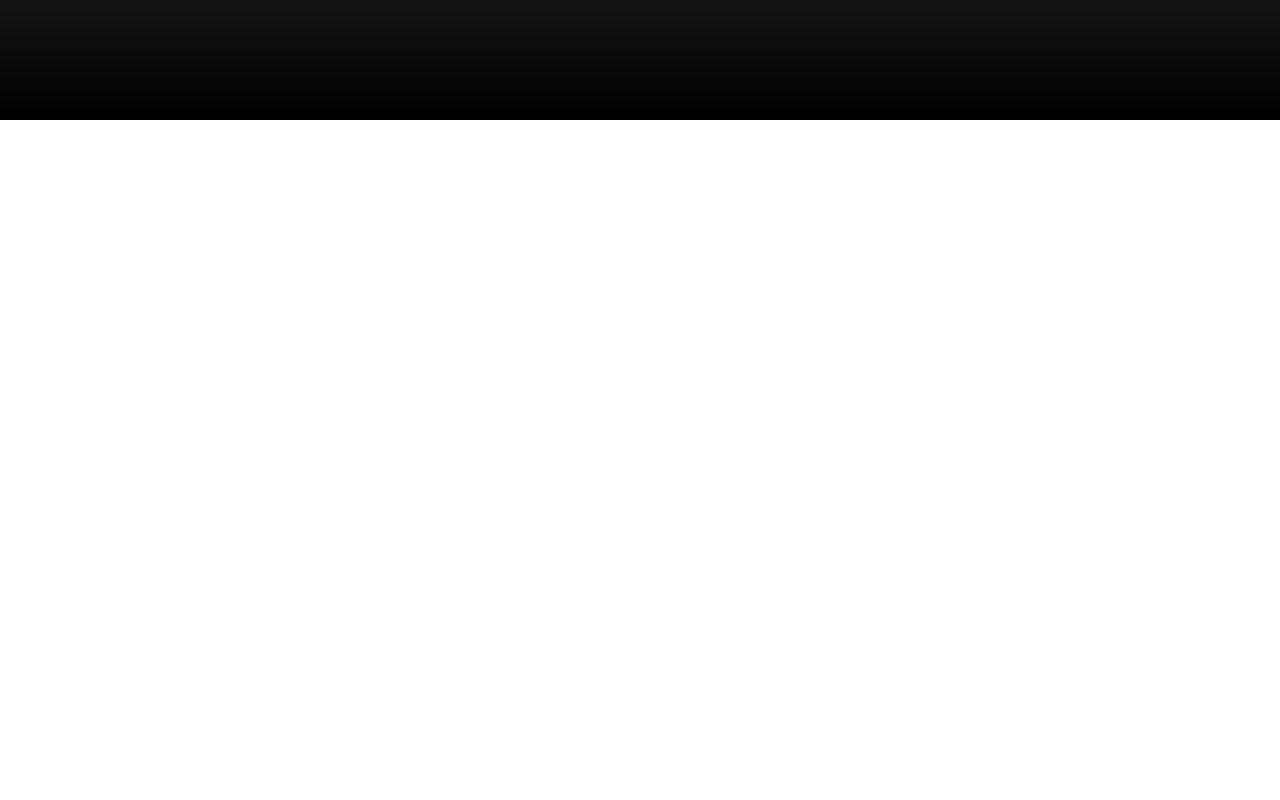
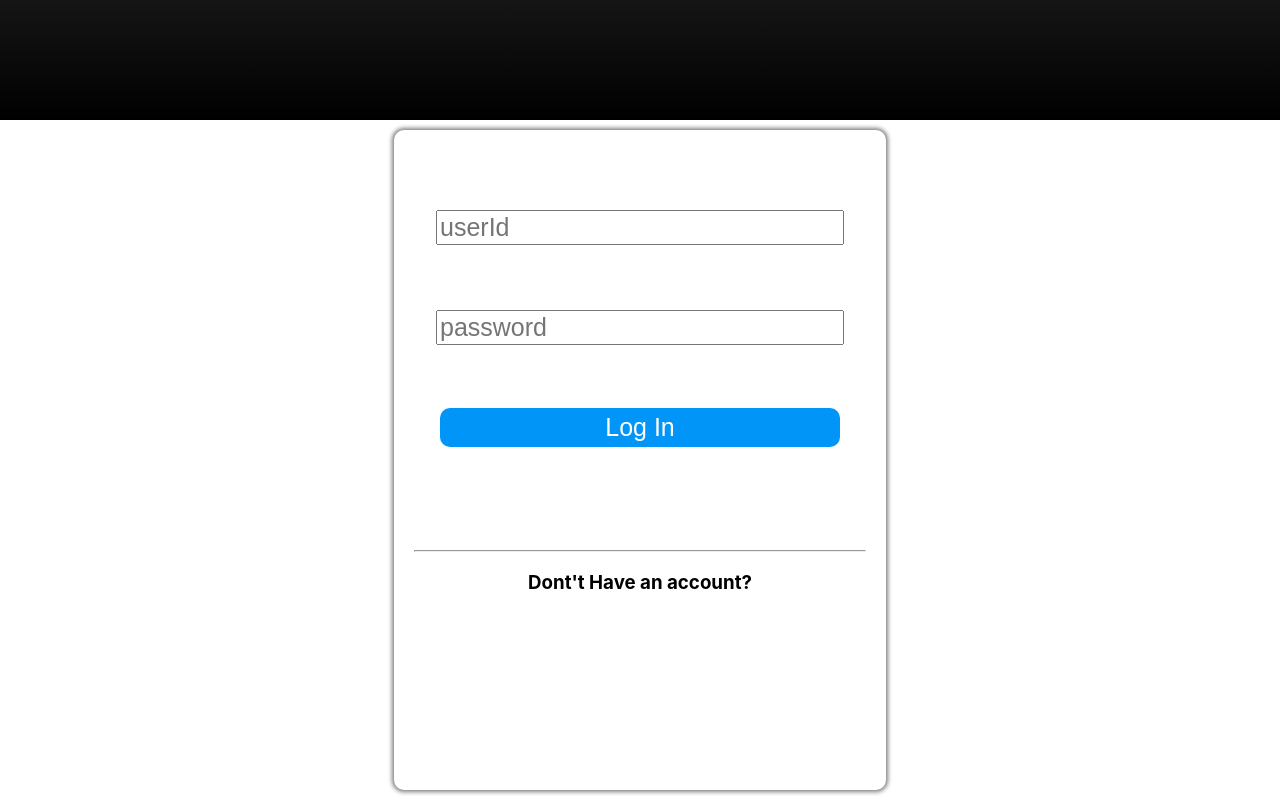
Before and after one commit to SaurabhShrikhande/MCT_LeetcodeClone, a React (Create React App) app: page / in a window 1280 px wide. Shown: the part 678-1478 px from the top of the page. Before the commit the page ends 800 px from the top, so only its background shows below. Built offline with nearby package versions, Linux system fonts and the light colour scheme; no server answers.

Commit message:
firebase

```diff
--- a/package.json
+++ b/package.json
@@ -7,6 +7,7 @@
     "@testing-library/react": "^13.4.0",
     "@testing-library/user-event": "^13.5.0",
     "axios": "^1.6.7",
+    "firebase": "^10.8.0",
     "react": "^18.2.0",
     "react-dom": "^18.2.0",
     "react-scripts": "5.0.1",
--- a/src/App.css
+++ b/src/App.css
@@ -2,8 +2,18 @@
   text-align: center;
 } */
 
-.App {
+.Appone {
  box-sizing: border-box;
  margin: 0;
  padding: 0;
 }
+
+.App {
+  text-align: center;
+}
+
+.flex{
+  display: flex;
+  justify-content: center;
+  align-items: center;
+}
--- a/src/App.js
+++ b/src/App.js
@@ -3,6 +3,7 @@ import { useEffect } from 'react';
 import axios from 'axios';
 import Nav from './Nav';
 import Home from './Home';
+import SignIn from './SignIn';
 
 function App() {
  useEffect(() => {
@@ -29,9 +30,10 @@ async function callapi (){
  },[])
 
   return (
-    <div  className="App">
+    <div  className="Appone">
        <Nav/>
        <Home/>
+       <SignIn/>
     </div>
   );
 }
--- a/src/Home.js
+++ b/src/Home.js
@@ -5,7 +5,7 @@ export default function Home(){
             <div style={{textAlign:"center", color:"white"}}>
             <h1>A New Way to Learn</h1>
             <p style={{maxWidth:"500px"}}>LeetCode is the best platform to help you enhance your skills, expand your knowledge and prepare for technical interviews.</p>
-            <button style={{background:"#F89F1B", color:"white", padding:"10px 15px", border:"none", borderRadius:"20px", fontWeight:"800"}}>Create Account</button>
+            <button style={{background:"#F89F1B", color:"white", padding:"10px 15px", border:"none", borderRadius:"20px", fontWeight:"800", cursor:"pointer"}}>Create Account</button>
             </div>
       </div>
     </div>)
--- /dev/null
+++ b/src/SignIn.js
@@ -0,0 +1,40 @@
+import './App.css';
+// import { Link , useNavigate} from 'react-router-dom';
+import {signInWithEmailAndPassword } from 'firebase/auth';
+import { useState } from 'react';
+import { auth } from './firebase'
+
+export default function SignIn(){
+ const [email , setemail] = useState("");
+const [pass , setpass] = useState("");
+// const navigate = useNavigate();
+  function handllelogin(e){
+    e.preventDefault();
+    signInWithEmailAndPassword(auth, email, pass)
+    .then(() => {
+      alert("USER SIGN iN");
+   //   navigate("/Home");
+    }
+   )
+    .catch((err) => alert(`Error ${err}`) )
+  }
+
+    return(
+        <div className="App flex" style={{minHeight:"100vh - 100px", margin:"10px"}} >
+       <div  style={{border:"0px solid black", minHeight:"70vh", padding:"50px 20px", borderRadius:"10px" , boxShadow:"0px 0px 4px 2px gray"}}>
+      <div style={{lineHeight:"100px"}}>
+         <form >
+        <input style={{width:"400px", fontSize:"25px"}} type = "text"  placeholder='userId' onChange={(e) => setemail(e.target.value)} value={email}/> <br/>
+        <input style={{width:"400px", fontSize:"25px"}} type ="password" placeholder="password" onChange={(e) => setpass(e.target.value)} value={pass}/> <br></br>
+        <button onClick={handllelogin}  style={{width:"400px", fontSize:"25px" , backgroundColor:"#0095F6", color:"white", border:"none", padding:"5px 0", borderRadius:"10px"}}>Log In</button>
+        </form>
+      </div>
+       <hr style={{width:"450px", marginTop:"70px"}}></hr>
+       <div>
+      <h3>Dont't Have an account?</h3>
+      {/* <Link to="/SignIn" >  <h2 style={{color:"#0095F6"}}>Sign Up</h2> </Link>  */}
+      </div>
+      </div>
+    </div>
+    )
+}
--- /dev/null
+++ b/src/firebase.js
@@ -0,0 +1,23 @@
+// Import the functions you need from the SDKs you need
+import { initializeApp } from "firebase/app";
+import { getAuth , GoogleAuthProvider  } from "firebase/auth";
+
+
+// TODO: Add SDKs for Firebase products that you want to use
+// https://firebase.google.com/docs/web/setup#available-libraries
+
+// Your web app's Firebase configuration
+const firebaseConfig = {
+  apiKey: "AIzaSyA-XsJAVPyQcH4fhB2Zbj9ycG_gePJugJ8",
+  authDomain: "fir-ed981.firebaseapp.com",
+  projectId: "fir-ed981",
+  storageBucket: "fir-ed981.appspot.com",
+  messagingSenderId: "54657696364",
+  appId: "1:54657696364:web:f920bd1e69f0237d4cce49"
+};
+
+// Initialize Firebase
+const app = initializeApp(firebaseConfig);
+export const auth = getAuth(app);
+// export const googleProvider = new GoogleAuthProvider();  //need to understand
+export default app;
```
Also changed, not shown: 1 other file (tests, documents, lock files or other folders).
